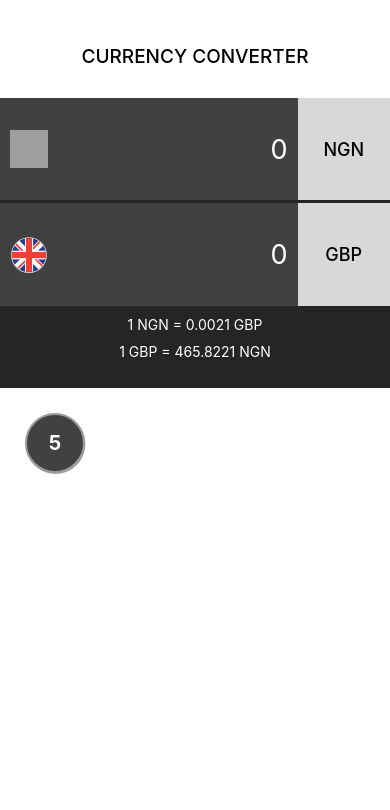
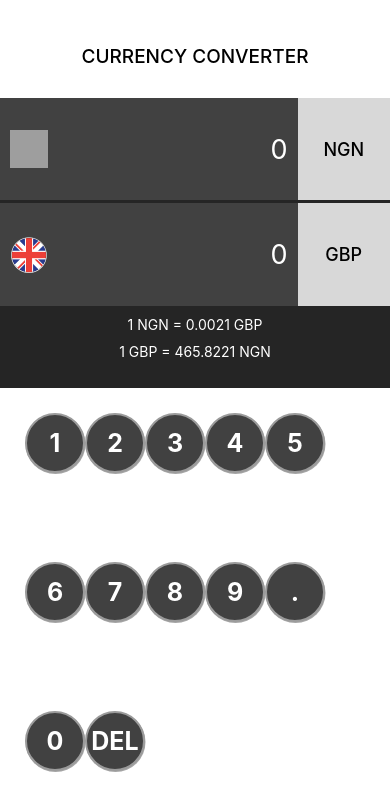
Before and after one commit to Atoyebs/KTCurrencyConverter, a React Native app in the folder currencyconverterkt/: screen / in a window 390 px wide. Shown: the top 810 px of the page. Built offline with nearby package versions, Linux system fonts and the light colour scheme; grey boxes are pictures that could not be loaded.

Commit message:
managed to dynamically render all buttons on the screen from the this.buttonArray, button presses are also responsive firing the buttonPressed method

```diff
--- a/currencyconverterkt/App.js
+++ b/currencyconverterkt/App.js
@@ -7,6 +7,15 @@ import RoundButton from './src/components/RoundButton';
 
 export default class App extends React.Component {
 
+
+  constructor(props){
+
+    super(props);
+
+    //this array will hold all the buttons
+    this.buttonArray = ['1', '2', '3', '4', '5', '6', '7' , '8' , '9', '.', '0', 'DEL' ];
+
+  }
 
   /* this function handles what happens when any button is pressed
      and it has two parameters:
@@ -53,10 +62,20 @@ export default class App extends React.Component {
 
         <View style={viewStyles.keypad}>
 
-          <RoundButton
-           number={'5'}
-           buttonPressed={(text, isDeleteButton) => this.buttonPressed(text, isDeleteButton)}
-           />
+          {
+            this.buttonArray.map((data, index) => {
+              return (
+                <RoundButton
+                  key={index}
+                  number={data}
+                  isDeleteButton={false}
+                  buttonPressed={(text, isDeleteButton) => this.buttonPressed(text, isDeleteButton)}
+                />
+              );
+            })
+          }
+
+
 
         </View>
 
--- a/currencyconverterkt/src/components/RoundButton.js
+++ b/currencyconverterkt/src/components/RoundButton.js
@@ -28,7 +28,6 @@ class RoundButton extends Component {
           <View style={[viewStyles.container, this.props.marginStyling]}>
             <Text style={textStyles.numberStyle}>{this.props.number}</Text>
           </View>
-
         </TouchableHighlight>
       );
     }
@@ -58,7 +57,7 @@ const viewStyles = {
 const textStyles = {
   numberStyle: {
     color: 'white',
-    fontSize: 20,
+    fontSize: 25,
     fontWeight: 'bold'
   }
 };
```
